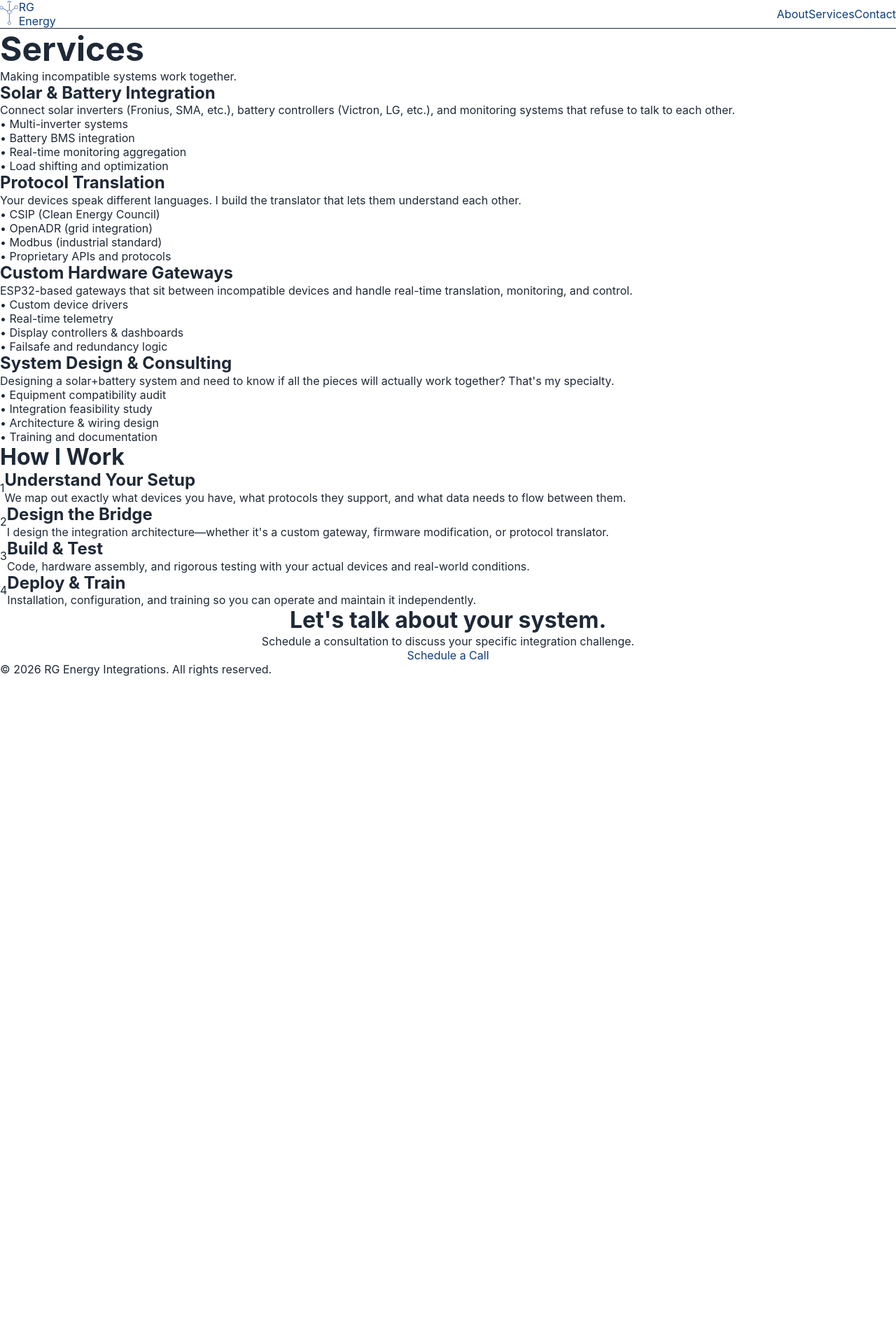
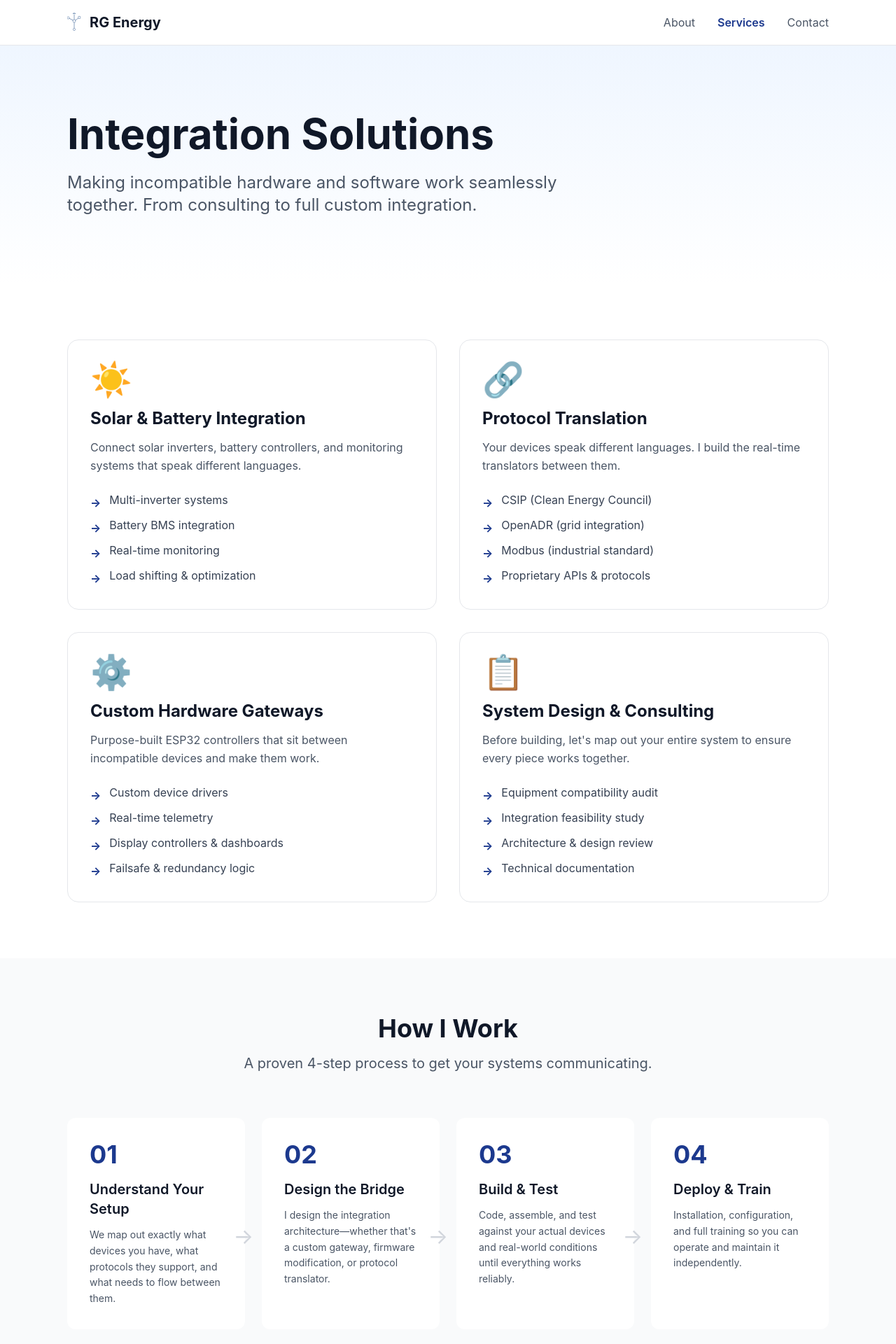
Before and after one commit to rginnz/nextjs-boilerplate, a Next.js app: page /services in a window 1280 px wide. Shown: the top 1920 px of the page at 70% size. Before the commit the page ends 966 px from the top, so only its background shows below. Built offline with nearby package versions, Linux system fonts and the light colour scheme.

Commit message:
Fix Tailwind v4 import, modern services page

```diff
--- a/app/globals.css
+++ b/app/globals.css
@@ -1,12 +1,4 @@
-@tailwind base;
-@tailwind components;
-@tailwind utilities;
-
-* {
-  margin: 0;
-  padding: 0;
-  box-sizing: border-box;
-}
+@import "tailwindcss";
 
 html {
   scroll-behavior: smooth;
@@ -15,106 +7,6 @@ html {
 body {
   font-family: -apple-system, BlinkMacSystemFont, 'Segoe UI', Roboto, Oxygen, Ubuntu, Cantarell, 'Helvetica Neue', sans-serif;
   -webkit-font-smoothing: antialiased;
-  -moz-osx-font-smoothing: grayscale;
   background-color: #ffffff;
   color: #1f2937;
 }
-
-/* Brand Color */
-:root {
-  --color-brand-primary: #0F3D7B;
-  --color-brand-light: #1e5db8;
-  --color-brand-dark: #082c5a;
-}
-
-/* Links */
-a {
-  color: var(--color-brand-primary);
-  text-decoration: none;
-  transition: color 0.2s ease;
-}
-
-a:hover {
-  color: var(--color-brand-light);
-}
-
-/* Headings */
-h1, h2, h3, h4, h5, h6 {
-  font-weight: 700;
-  line-height: 1.2;
-}
-
-h1 {
-  font-size: 3rem;
-}
-
-h2 {
-  font-size: 2rem;
-}
-
-h3 {
-  font-size: 1.5rem;
-}
-
-/* Buttons */
-button {
-  font-family: inherit;
-  cursor: pointer;
-}
-
-/* Focus states */
-button:focus,
-input:focus,
-textarea:focus {
-  outline: 2px solid var(--color-brand-primary);
-  outline-offset: 2px;
-}
-
-/* Forms */
-input,
-textarea {
-  font-family: inherit;
-  font-size: 1rem;
-  line-height: 1.5;
-}
-
-input::placeholder,
-textarea::placeholder {
-  color: #9ca3af;
-}
-
-/* Transitions */
-* {
-  transition: background-color 0.2s ease, color 0.2s ease, border-color 0.2s ease;
-}
-
-button,
-a {
-  transition: all 0.3s ease;
-}
-
-/* Print styles */
-@media print {
-  body {
-    background-color: white;
-  }
-
-  a {
-    text-decoration: underline;
-  }
-}
-
-/* Responsive adjustments */
-@media (max-width: 768px) {
-  h1 {
-    font-size: 2rem;
-  }
-
-  h2 {
-    font-size: 1.5rem;
-  }
-
-  h3 {
-    font-size: 1.25rem;
-  }
-}
--- a/app/services/page.tsx
+++ b/app/services/page.tsx
@@ -1,13 +1,85 @@
+'use client';
+
 import Link from 'next/link';
 
 export default function Services() {
+  const services = [
+    {
+      title: 'Solar & Battery Integration',
+      description: 'Connect solar inverters, battery controllers, and monitoring systems that speak different languages.',
+      points: [
+        'Multi-inverter systems',
+        'Battery BMS integration',
+        'Real-time monitoring',
+        'Load shifting & optimization'
+      ],
+      icon: '☀️'
+    },
+    {
+      title: 'Protocol Translation',
+      description: 'Your devices speak different languages. I build the real-time translators between them.',
+      points: [
+        'CSIP (Clean Energy Council)',
+        'OpenADR (grid integration)',
+        'Modbus (industrial standard)',
+        'Proprietary APIs & protocols'
+      ],
+      icon: '🔗'
+    },
+    {
+      title: 'Custom Hardware Gateways',
+      description: 'Purpose-built ESP32 controllers that sit between incompatible devices and make them work.',
+      points: [
+        'Custom device drivers',
+        'Real-time telemetry',
+        'Display controllers & dashboards',
+        'Failsafe & redundancy logic'
+      ],
+      icon: '⚙️'
+    },
+    {
+      title: 'System Design & Consulting',
+      description: "Before building, let's map out your entire system to ensure every piece works together.",
+      points: [
+        'Equipment compatibility audit',
+        'Integration feasibility study',
+        'Architecture & design review',
+        'Technical documentation'
+      ],
+      icon: '📋'
+    }
+  ];
+
+  const process = [
+    {
+      step: '01',
+      title: 'Understand Your Setup',
+      description: 'We map out exactly what devices you have, what protocols they support, and what needs to flow between them.'
+    },
+    {
+      step: '02',
+      title: 'Design the Bridge',
+      description: 'I design the integration architecture—whether that\'s a custom gateway, firmware modification, or protocol translator.'
+    },
+    {
+      step: '03',
+      title: 'Build & Test',
+      description: 'Code, assemble, and test against your actual devices and real-world conditions until everything works reliably.'
+    },
+    {
+      step: '04',
+      title: 'Deploy & Train',
+      description: 'Installation, configuration, and full training so you can operate and maintain it independently.'
+    }
+  ];
+
   return (
     <main className="min-h-screen bg-white">
       {/* Navigation */}
       <nav className="border-b border-gray-200">
         <div className="max-w-6xl mx-auto px-4 sm:px-6 lg:px-8 h-16 flex items-center justify-between">
           <Link href="/" className="flex items-center gap-3">
-            <svg viewBox="0 0 200 280" className="w-8 h-10" xmlns="http://www.w3.org/2000/svg">
+            <svg viewBox="0 0 200 280" className="w-5 h-7" xmlns="http://www.w3.org/2000/svg">
               <circle cx="100" cy="120" r="20" fill="white" stroke="#0F3D7B" strokeWidth="4"/>
               <line x1="100" y1="95" x2="100" y2="30" stroke="#0F3D7B" strokeWidth="5" strokeLinecap="round"/>
               <path d="M 80 15 L 100 0 L 120 15 Z" fill="white" stroke="#0F3D7B" strokeWidth="4" strokeLinejoin="round"/>
@@ -29,121 +101,94 @@ export default function Services() {
       </nav>
 
       {/* Hero */}
-      <section className="max-w-6xl mx-auto px-4 sm:px-6 lg:px-8 py-16">
-        <h1 className="text-5xl font-bold text-gray-900 mb-4">Services</h1>
-        <p className="text-xl text-gray-600">Making incompatible systems work together.</p>
+      <section className="bg-gradient-to-b from-blue-50 to-white py-16 sm:py-24">
+        <div className="max-w-6xl mx-auto px-4 sm:px-6 lg:px-8">
+          <h1 className="text-4xl sm:text-5xl md:text-6xl font-bold text-gray-900 mb-4 sm:mb-6">
+            Integration Solutions
+          </h1>
+          <p className="text-xl sm:text-2xl text-gray-600 max-w-3xl">
+            Making incompatible hardware and software work seamlessly together. From consulting to full custom integration.
+          </p>
+        </div>
       </section>
 
       {/* Services Grid */}
-      <section className="bg-gray-50 py-16">
-        <div className="max-w-6xl mx-auto px-4 sm:px-6 lg:px-8">
-          <div className="grid grid-cols-1 md:grid-cols-2 gap-12">
-            {/* Service 1 */}
-            <div className="bg-white p-8 rounded-lg shadow">
-              <h3 className="text-2xl font-bold text-gray-900 mb-4">Solar & Battery Integration</h3>
-              <p className="text-gray-600 mb-6">
-                Connect solar inverters (Fronius, SMA, etc.), battery controllers (Victron, LG, etc.), and monitoring systems that refuse to talk to each other.
-              </p>
-              <ul className="space-y-2 text-gray-600">
-                <li>• Multi-inverter systems</li>
-                <li>• Battery BMS integration</li>
-                <li>• Real-time monitoring aggregation</li>
-                <li>• Load shifting and optimization</li>
+      <section className="max-w-6xl mx-auto px-4 sm:px-6 lg:px-8 py-20">
+        <div className="grid grid-cols-1 md:grid-cols-2 gap-8">
+          {services.map((service, idx) => (
+            <div key={idx} className="group hover:shadow-lg transition-all duration-300 bg-white border border-gray-200 rounded-2xl p-8">
+              <div className="text-5xl mb-4">{service.icon}</div>
+              <h3 className="text-2xl font-bold text-gray-900 mb-3">{service.title}</h3>
+              <p className="text-gray-600 mb-6 leading-relaxed">{service.description}</p>
+              <ul className="space-y-2">
+                {service.points.map((point, i) => (
+                  <li key={i} className="flex items-start gap-3">
+                    <span className="text-blue-900 font-bold mt-1">→</span>
+                    <span className="text-gray-700">{point}</span>
+                  </li>
+                ))}
               </ul>
             </div>
+          ))}
+        </div>
+      </section>
 
-            {/* Service 2 */}
-            <div className="bg-white p-8 rounded-lg shadow">
-              <h3 className="text-2xl font-bold text-gray-900 mb-4">Protocol Translation</h3>
-              <p className="text-gray-600 mb-6">
-                Your devices speak different languages. I build the translator that lets them understand each other.
-              </p>
-              <ul className="space-y-2 text-gray-600">
-                <li>• CSIP (Clean Energy Council)</li>
-                <li>• OpenADR (grid integration)</li>
-                <li>• Modbus (industrial standard)</li>
-                <li>• Proprietary APIs and protocols</li>
-              </ul>
-            </div>
+      {/* How I Work */}
+      <section className="bg-gray-50 py-20">
+        <div className="max-w-6xl mx-auto px-4 sm:px-6 lg:px-8">
+          <h2 className="text-4xl font-bold text-gray-900 mb-4 text-center">How I Work</h2>
+          <p className="text-xl text-gray-600 text-center mb-16 max-w-2xl mx-auto">
+            A proven 4-step process to get your systems communicating.
+          </p>
 
-            {/* Service 3 */}
-            <div className="bg-white p-8 rounded-lg shadow">
-              <h3 className="text-2xl font-bold text-gray-900 mb-4">Custom Hardware Gateways</h3>
-              <p className="text-gray-600 mb-6">
-                ESP32-based gateways that sit between incompatible devices and handle real-time translation, monitoring, and control.
-              </p>
-              <ul className="space-y-2 text-gray-600">
-                <li>• Custom device drivers</li>
-                <li>• Real-time telemetry</li>
-                <li>• Display controllers & dashboards</li>
-                <li>• Failsafe and redundancy logic</li>
-              </ul>
-            </div>
-
-            {/* Service 4 */}
-            <div className="bg-white p-8 rounded-lg shadow">
-              <h3 className="text-2xl font-bold text-gray-900 mb-4">System Design & Consulting</h3>
-              <p className="text-gray-600 mb-6">
-                Designing a solar+battery system and need to know if all the pieces will actually work together? That's my specialty.
-              </p>
-              <ul className="space-y-2 text-gray-600">
-                <li>• Equipment compatibility audit</li>
-                <li>• Integration feasibility study</li>
-                <li>• Architecture & wiring design</li>
-                <li>• Training and documentation</li>
-              </ul>
-            </div>
+          <div className="grid grid-cols-1 md:grid-cols-2 lg:grid-cols-4 gap-6">
+            {process.map((item, idx) => (
+              <div key={idx} className="bg-white rounded-xl p-8 relative">
+                <div className="text-blue-900 font-bold text-4xl mb-4">{item.step}</div>
+                <h3 className="text-xl font-semibold text-gray-900 mb-3">{item.title}</h3>
+                <p className="text-gray-600 leading-relaxed text-sm">{item.description}</p>
+                {idx < process.length - 1 && (
+                  <div className="hidden lg:block absolute top-1/2 -right-3 text-gray-300 text-3xl">→</div>
+                )}
+              </div>
+            ))}
           </div>
         </div>
       </section>
 
-      {/* Process Section */}
-      <section className="max-w-6xl mx-auto px-4 sm:px-6 lg:px-8 py-16">
-        <h2 className="text-3xl font-bold text-gray-900 mb-12">How I Work</h2>
-        <div className="space-y-8">
-          <div className="flex gap-8">
-            <div className="flex-shrink-0 w-12 h-12 bg-blue-900 text-white rounded-full flex items-center justify-center font-bold text-lg">1</div>
+      {/* Why Me */}
+      <section className="max-w-6xl mx-auto px-4 sm:px-6 lg:px-8 py-20">
+        <div className="bg-blue-900 text-white rounded-2xl p-12 md:p-16">
+          <h2 className="text-3xl md:text-4xl font-bold mb-8">Why Work With Me?</h2>
+          <div className="grid grid-cols-1 md:grid-cols-3 gap-8">
             <div>
-              <h3 className="text-xl font-bold text-gray-900 mb-2">Understand Your Setup</h3>
-              <p className="text-gray-600">We map out exactly what devices you have, what protocols they support, and what data needs to flow between them.</p>
+              <h3 className="text-2xl font-bold mb-3">20+ Years</h3>
+              <p className="text-blue-100">Registered electrician, telecom architect, and Victron service engineer with deep expertise in energy systems.</p>
             </div>
-          </div>
-          <div className="flex gap-8">
-            <div className="flex-shrink-0 w-12 h-12 bg-blue-900 text-white rounded-full flex items-center justify-center font-bold text-lg">2</div>
             <div>
-              <h3 className="text-xl font-bold text-gray-900 mb-2">Design the Bridge</h3>
-              <p className="text-gray-600">I design the integration architecture—whether it's a custom gateway, firmware modification, or protocol translator.</p>
+              <h3 className="text-2xl font-bold mb-3">Hands-On</h3>
+              <p className="text-blue-100">I don't just design—I build, test, and deploy. I understand what actually works in the field.</p>
             </div>
-          </div>
-          <div className="flex gap-8">
-            <div className="flex-shrink-0 w-12 h-12 bg-blue-900 text-white rounded-full flex items-center justify-center font-bold text-lg">3</div>
             <div>
-              <h3 className="text-xl font-bold text-gray-900 mb-2">Build & Test</h3>
-              <p className="text-gray-600">Code, hardware assembly, and rigorous testing with your actual devices and real-world conditions.</p>
-            </div>
-          </div>
-          <div className="flex gap-8">
-            <div className="flex-shrink-0 w-12 h-12 bg-blue-900 text-white rounded-full flex items-center justify-center font-bold text-lg">4</div>
-            <div>
-              <h3 className="text-xl font-bold text-gray-900 mb-2">Deploy & Train</h3>
-              <p className="text-gray-600">Installation, configuration, and training so you can operate and maintain it independently.</p>
+              <h3 className="text-2xl font-bold mb-3">Local</h3>
+              <p className="text-blue-100">Based in New Zealand. I understand the local solar/battery installer ecosystem inside out.</p>
             </div>
           </div>
         </div>
       </section>
 
       {/* CTA */}
-      <section className="bg-blue-900 text-white py-16">
-        <div className="max-w-6xl mx-auto px-4 sm:px-6 lg:px-8 text-center">
-          <h2 className="text-3xl font-bold mb-4">Let's talk about your system.</h2>
-          <p className="text-lg text-blue-100 mb-8">Schedule a consultation to discuss your specific integration challenge.</p>
-          <Link
-            href="/contact"
-            className="inline-block bg-white text-blue-900 px-8 py-3 rounded-lg font-semibold hover:bg-gray-100 transition"
-          >
-            Schedule a Call
-          </Link>
-        </div>
+      <section className="max-w-6xl mx-auto px-4 sm:px-6 lg:px-8 py-20 text-center">
+        <h2 className="text-3xl md:text-4xl font-bold text-gray-900 mb-6">Ready to integrate your system?</h2>
+        <p className="text-xl text-gray-600 mb-8 max-w-2xl mx-auto">
+          Let's talk about your specific setup and what we can build together.
+        </p>
+        <Link
+          href="/contact"
+          className="inline-block bg-blue-900 text-white px-8 py-4 rounded-lg font-semibold hover:bg-blue-800 transition text-lg"
+        >
+          Start a Conversation
+        </Link>
       </section>
 
       {/* Footer */}
```
